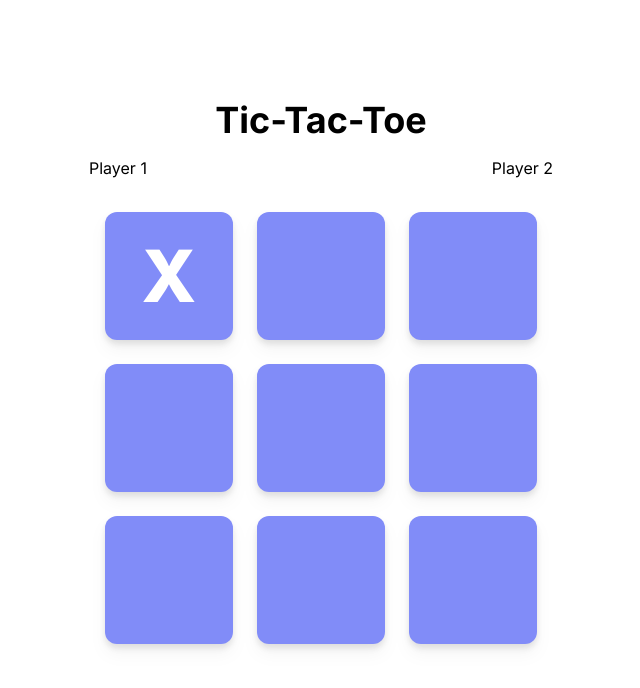
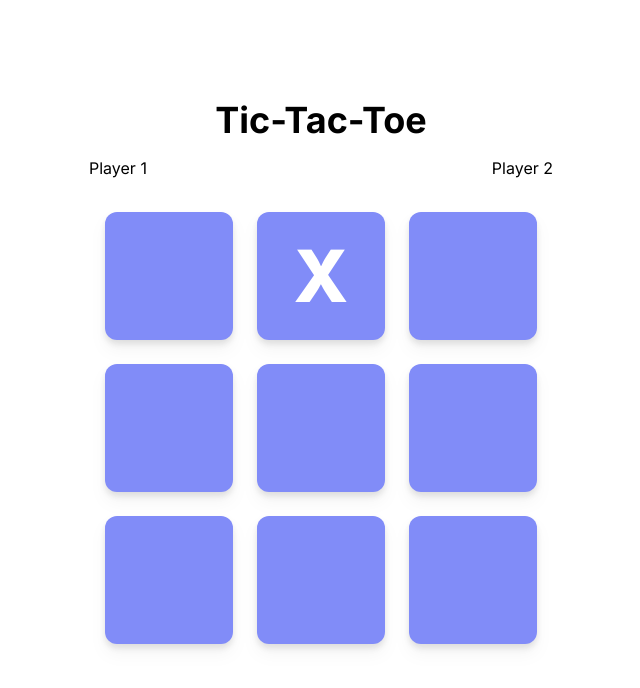
Before and after one commit to cblanken/tic-tac-toe, a Next.js app: page / in a window 1280 px wide. Shown: the top 688 px of the page, without its empty margins (319-959 px from the left). Built offline with nearby package versions, Linux system fonts and the light colour scheme.

Commit message:
Update boardState and alternate player 1 and 2 symbols

```diff
--- a/next.config.js
+++ b/next.config.js
@@ -1,4 +1,6 @@
 /** @type {import('next').NextConfig} */
-const nextConfig = {}
+const nextConfig = {
+    reactStrictMode: true,
+}
 
 module.exports = nextConfig
--- a/src/app/page.tsx
+++ b/src/app/page.tsx
@@ -5,12 +5,12 @@ import { PlayerSymbol, Board as GameBoard } from '../lib'
 
 export default function Home() {
   const boardSize = 3
-  let cells: Array<PlayerSymbol> = new Array(boardSize ** 2).fill(0).map( (): PlayerSymbol => ({value: ""}) )
-  let board = new GameBoard(cells, boardSize)
+  let boardState: Array<PlayerSymbol> = new Array(boardSize ** 2).fill({value: ""})
+  boardState[1] = {value: "X"}
   return (
     <main className="bg-white h-screen flex flex-col justify-center items-center">
       <Game
-        boardState={board.boardState}
+        boardState={boardState}
         player1Name={'Player 1'}
         player2Name={'Player 2'}
         player1Symbol={{value: "X"}}
--- a/src/components/Board.tsx
+++ b/src/components/Board.tsx
@@ -11,16 +11,16 @@ interface IProps {
   handleTurn: Function;
 }
 
+
 export default function Board(props: IProps) {
-  const [boardState, setBoardState] = useState(props.boardState)
-
   return (
     <>
       <div className={`bg-white p-4 rounded-2xl gap-6 board aspect-square grid grid-cols-3`}>
-        { boardState.map((cell, index) =>
+        { props.boardState.map((cell, index) =>
           <BoardCell
+            key={index} index={index}
             className="h-32 font-extrabold text-white overflow-hidden aspect-square bg-indigo-400 drop-shadow-lg rounded-xl"
-            cell={cell} boardSize={props.boardSize} onClick={props.handleTurn} key={index} />
+            cell={cell} boardSize={props.boardSize} onClick={props.handleTurn} />
         )}
       </div>
       <br/>
--- a/src/components/BoardCell.tsx
+++ b/src/components/BoardCell.tsx
@@ -3,9 +3,10 @@ import { useState } from "react"
 import type { PlayerSymbol } from "../lib"
 
 interface IProps {
+  boardSize: number;
   cell: PlayerSymbol;
-  boardSize: number;
   className?: string;
+  index: number;
   onClick: Function;
 }
 
@@ -14,6 +15,7 @@ export default function BoardCell(props: IProps) {
       <button
         onClick={(e: React.MouseEvent<HTMLButtonElement>) => props.onClick(e)}
         className={`${props.className} flex justify-center items-center text-7xl p-6`}
+        data-index={props.index}
         data-value={props.cell.value}>
         <div>{props.cell.value}</div>
       </button>
--- a/src/components/Game.tsx
+++ b/src/components/Game.tsx
@@ -26,7 +26,7 @@ export default function Game(props: IProps) {
   const [player2Name, setPlayer2Name] = useState(props.player2Name)
   const [player2Symbol, setPlayer2Symbol] = useState(props.player2Symbol)
 
-  const boardSize = 3
+
   let player1: Player, player2: Player;
   if (player1Name === undefined ||
       player2Name === undefined ||
@@ -40,20 +40,24 @@ export default function Game(props: IProps) {
     player2 = new Player(player2Name, 0, player2Symbol)
   }
 
-  let gameBoard = new GameBoard(boardState, boardSize)
-  let ttt = new TicTacToe(gameBoard, player1, player2)
-
-  let cells: Array<PlayerSymbol> = new Array(boardSize ** 2).fill(0).map( (): PlayerSymbol => ({value: ""}) )
-  cells[0] = {value: 'X'}
-  let board = new GameBoard(cells, boardSize)
+  const boardSize = 3
+  const gameBoard = new GameBoard(boardState, boardSize)
+  const [game, setGame] = useState(
+    new TicTacToe(gameBoard, player1, player2)
+  )
 
 
-  async function handlePlayerClick(e: React.MouseEvent<HTMLButtonElement, MouseEvent>) {
+  function handlePlayerClick(e: React.MouseEvent<HTMLButtonElement, MouseEvent>) {
     e.preventDefault()
     let value = e.currentTarget.getAttribute("data-value")
-    console.log(value, typeof(value))
     if (value === "") {
-      e.currentTarget.setAttribute("data-value", ttt.currentPlayer.symbol.value)
+      e.currentTarget.setAttribute("data-value", game.currentPlayer.symbol.value)
+      game.nextTurn();
+      const index = parseInt(e.currentTarget.getAttribute("data-index") || "");
+      let newBoardState = boardState.map((x, i) => {
+        return i === index ? game.currentPlayer.symbol : x
+      })
+      setBoardState(newBoardState);
     }
   }
 
@@ -64,7 +68,7 @@ export default function Game(props: IProps) {
         <div>{player1.name}</div>
         <div>{player2.name}</div>
       </h2>
-      <Board boardState={board.boardState} boardSize={boardSize} handleTurn={handlePlayerClick} />
+      <Board boardState={boardState} boardSize={boardSize} handleTurn={handlePlayerClick} />
     </section>
   )
 }
```
